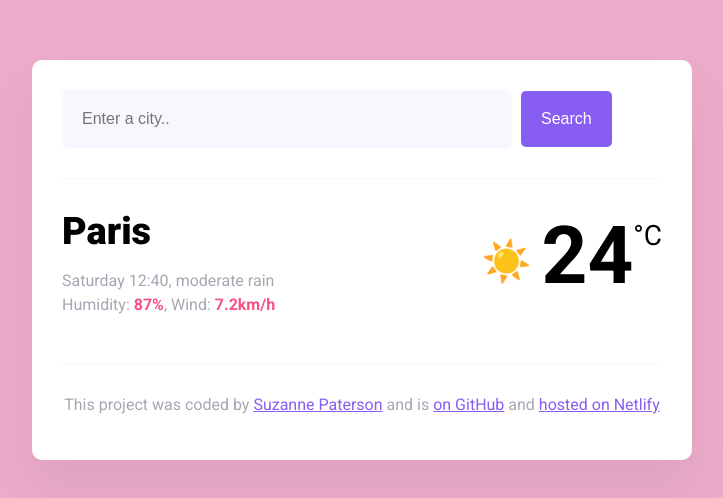
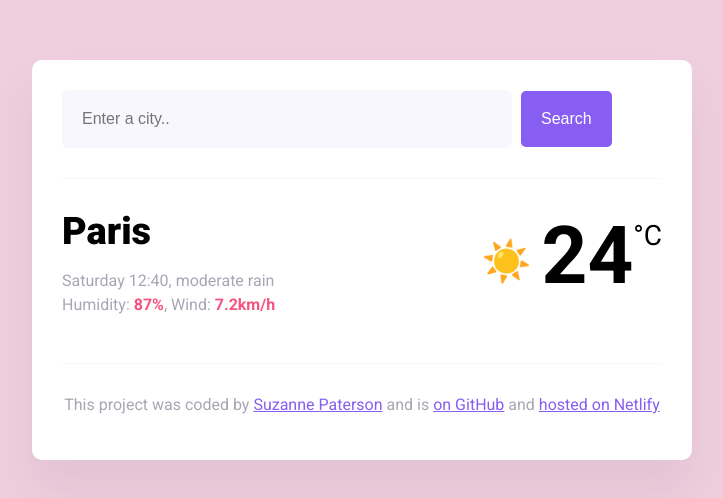
Before and after one commit to suzanne301/GitHub-Exercise-SheCodes, a plain HTML site: page index.html in a window 1280 px wide. Shown: the whole page, without its empty margins (278-1001 px from the left). Drawn offline with nearby package versions, Linux system fonts and the light colour scheme.

Commit message:
Update styles.css

```diff
--- a/src/styles.css
+++ b/src/styles.css
@@ -1,5 +1,5 @@
 body {
-  background: #ecacc9;
+  background: #efcfdd;
   font-family: "Roboto", sans-serif;
 }
 
```
